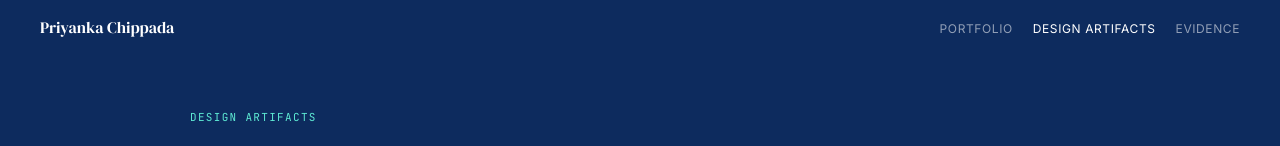
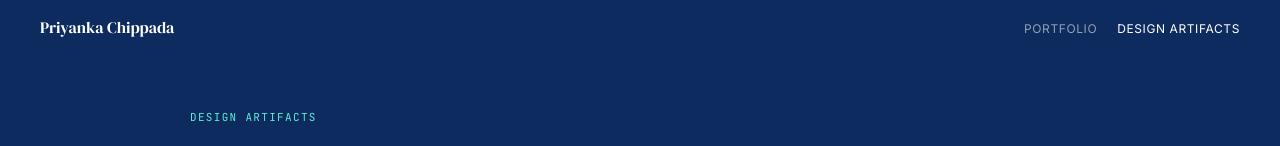
Before and after one commit to priya3939/Portfolio-PC, a plain HTML site: page design_artifacts.html in a window 1280 px wide. Shown: the top 146 px of the page. Drawn offline with Linux system fonts and the light colour scheme.

Commit message:
Remove 'Evidence' link from navigation
Removed the 'Evidence' link from the navigation menu.

```diff
--- a/design_artifacts.html
+++ b/design_artifacts.html
@@ -134,8 +134,7 @@ nav{background:var(--navy);padding:0 40px;height:54px;display:flex;align-items:c
   <ul class="nav-links">
     <li><a href="https://priya3939.github.io/Portfolio-PC/">Portfolio</a></li>
     <li><a href="#" class="active">Design Artifacts</a></li>
-    <li><a href="https://priya3939.github.io/Portfolio-PC/ux_design_evidence.html">Evidence</a></li>
-  </ul>
+      </ul>
 </nav>
 
 <div class="hero">
```
